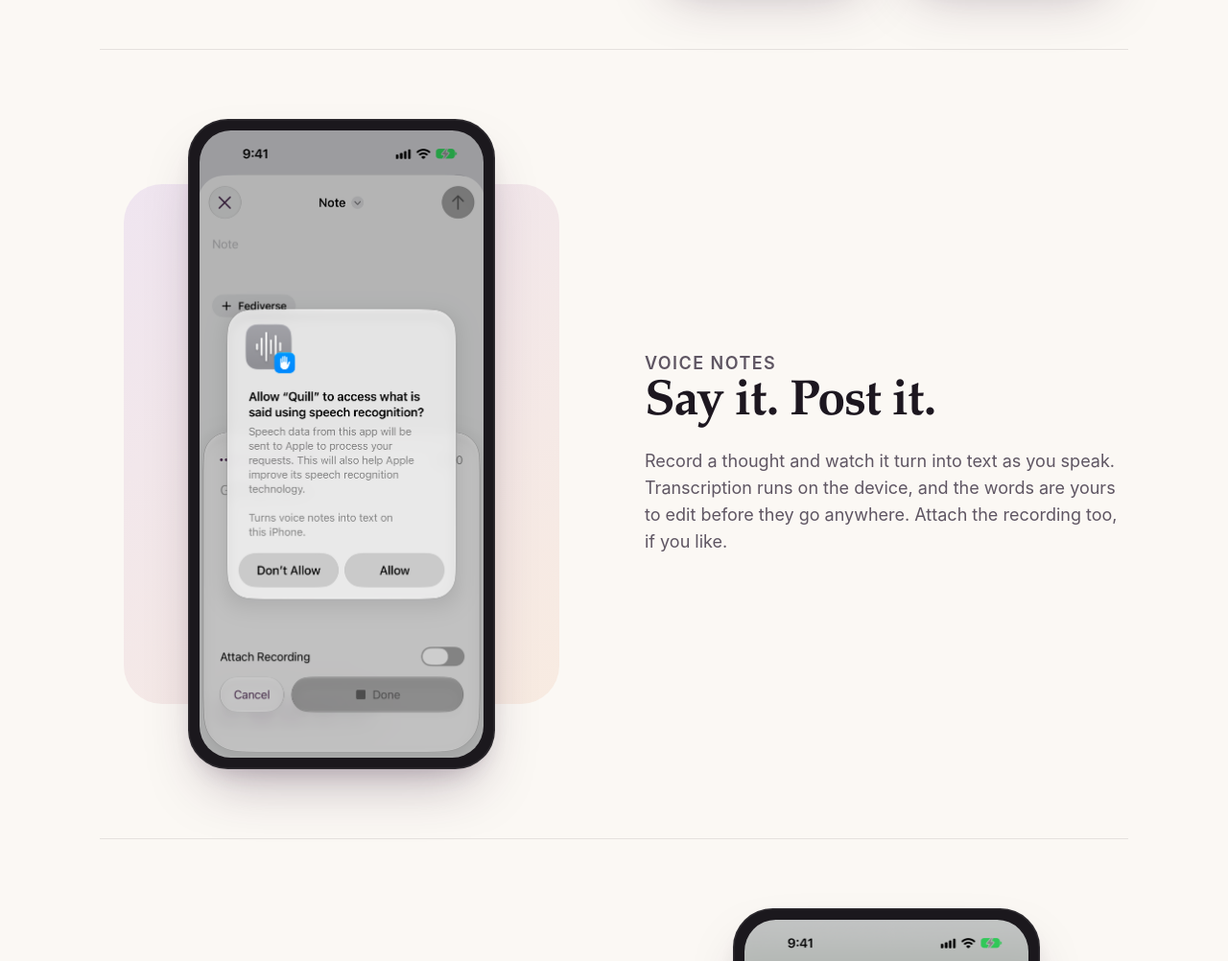
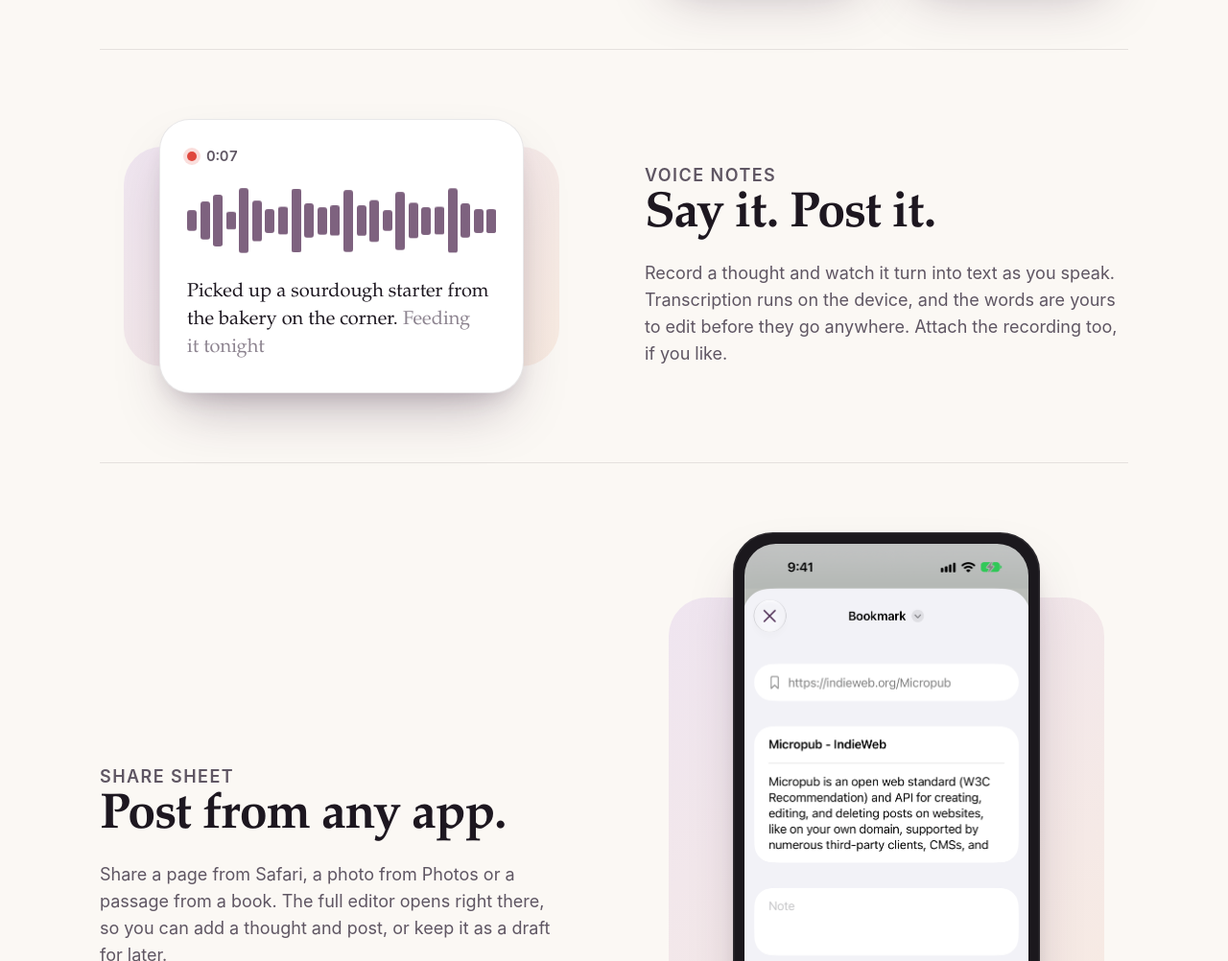
Before and after one commit to caseyg/quill-native, a plain HTML site: page docs/index.html in a window 1280 px wide. Shown: the part 3540-4542 px from the top of the page at 96% size. Drawn offline with Linux system fonts and the light colour scheme.

Commit message:
Show voice notes as an illustration instead of a permission alert
The simulator capture caught the speech recognition prompt rather than
a transcript, so the section uses a small drawn waveform and transcript.

Co-Authored-By: Claude Opus 5.5 <noreply@anthropic.com>
Claude-Session: https://claude.ai/code/session_01HAaPBgLDe6Ug5sfVMGGYy1

```diff
--- a/docs/assets/site.css
+++ b/docs/assets/site.css
@@ -306,3 +306,19 @@ footer nav { display: flex; gap: 20px; }
 .links-list a:hover { text-decoration: underline; }
 .links-list span { display: block; color: var(--ink-3); font-size: 15px; }
 .sr-only { position: absolute; width: 1px; height: 1px; overflow: hidden; clip: rect(0 0 0 0); white-space: nowrap; }
+
+/* Voice note illustration */
+.voice {
+  width: min(380px, 90%); border-radius: 32px; padding: 28px 28px 32px;
+  background: var(--card); border: 1px solid var(--line); box-shadow: var(--shadow);
+}
+.voice-top { display: flex; align-items: center; gap: 10px; font: 600 15px var(--sans); color: var(--ink-2); font-variant-numeric: tabular-nums; }
+.voice .rec { width: 10px; height: 10px; border-radius: 50%; background: #e0483e; box-shadow: 0 0 0 4px rgba(224,72,62,.18); }
+.wave { display: flex; align-items: center; gap: 4px; height: 72px; margin: 22px 0 24px; }
+.wave i { flex: 1; height: calc(var(--h) * 1%); border-radius: 3px; background: var(--plum); opacity: .85; transform-origin: center; }
+.js .wave i { animation: wave 1.4s ease-in-out infinite alternate; }
+.wave i:nth-child(3n) { animation-delay: -.4s; } .wave i:nth-child(4n) { animation-delay: -.9s; } .wave i:nth-child(5n+1) { animation-delay: -.2s; }
+@keyframes wave { from { transform: scaleY(.35); } to { transform: scaleY(1); } }
+@media (prefers-reduced-motion: reduce) { .js .wave i { animation: none; } }
+.said { margin: 0; font: 500 20px/1.45 var(--serif); color: var(--ink); }
+.said span { color: var(--ink-3); }
--- a/docs/index.html
+++ b/docs/index.html
@@ -113,7 +113,11 @@
           <p>Record a thought and watch it turn into text as you speak. Transcription runs on the device, and the words are yours to edit before they go anywhere. Attach the recording too, if you like.</p>
         </div>
         <div class="shots single">
-          <div class="phone"><img src="screenshots/voice-note.png" alt="Recording a voice note with live transcription" width="603" height="1311"></div>
+          <div class="voice" role="img" aria-label="Illustration: a voice recording turning into text as you speak">
+            <div class="voice-top"><span class="rec"></span><span>0:07</span></div>
+            <div class="wave" aria-hidden="true"><i style="--h:30"></i><i style="--h:55"></i><i style="--h:80"></i><i style="--h:45"></i><i style="--h:95"></i><i style="--h:60"></i><i style="--h:35"></i><i style="--h:70"></i><i style="--h:100"></i><i style="--h:50"></i><i style="--h:40"></i><i style="--h:75"></i><i style="--h:90"></i><i style="--h:45"></i><i style="--h:65"></i><i style="--h:30"></i><i style="--h:85"></i><i style="--h:55"></i><i style="--h:40"></i><i style="--h:70"></i><i style="--h:95"></i><i style="--h:50"></i><i style="--h:35"></i><i style="--h:60"></i></div>
+            <p class="said">Picked up a sourdough starter from the bakery on the corner. <span>Feeding it tonight</span></p>
+          </div>
         </div>
       </div>
 
```
Also changed, not shown: docs/screenshots/voice-note.png (deleted).
